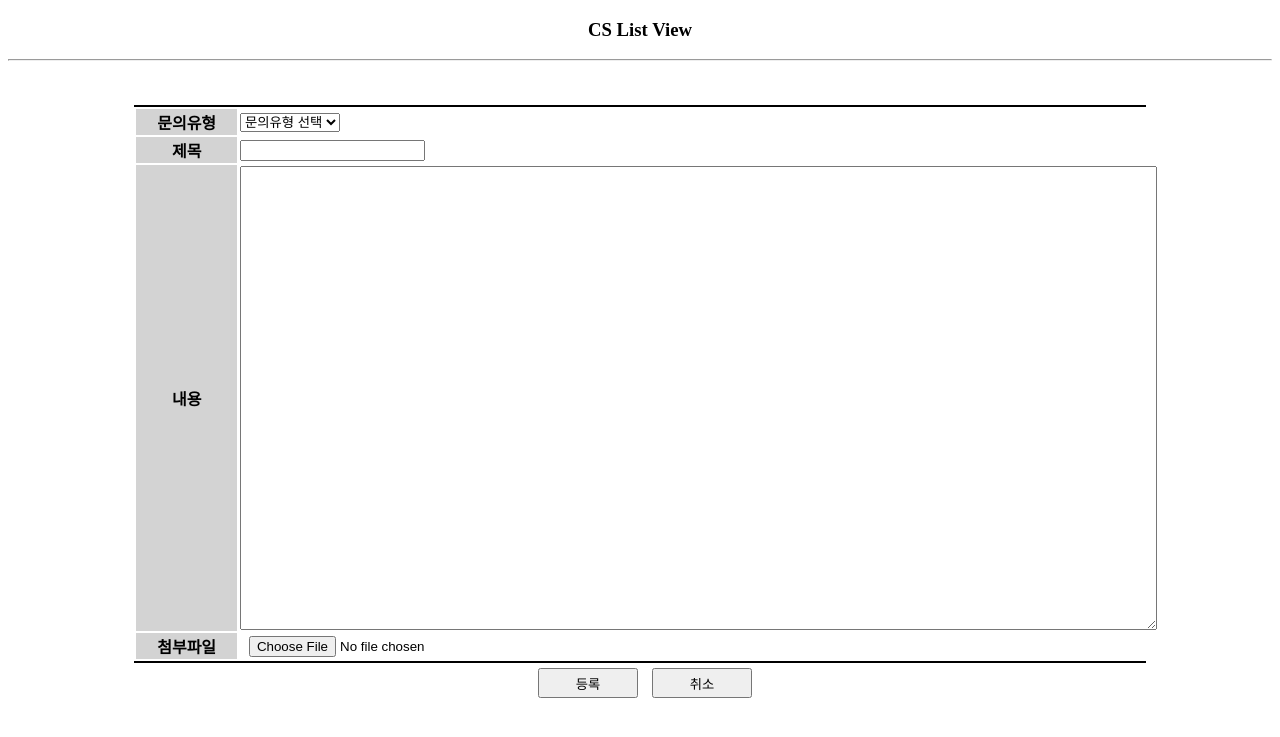
After one commit to violet-kitty/teamProject, a Java web app: page /csBoard/cs_write.do in a window 1280 px wide. The commit adds this page. Shown: the top 737 px of the page. Run offline with Spring Boot 4, a stand-in JSP engine, Linux system fonts and the light colour scheme; the project's own start-up code is not run, and a stand-in starts its controllers and pages.

Commit message:
csBoard update 17:51

```diff
--- a/teamProject/src/main/java/edu/howf/controller/CSController.java
+++ b/teamProject/src/main/java/edu/howf/controller/CSController.java
@@ -10,6 +10,7 @@ import org.springframework.stereotype.Controller;
 import org.springframework.ui.Model;
 import org.springframework.web.bind.annotation.RequestMapping;
 import org.springframework.web.bind.annotation.RequestMethod;
+import org.springframework.web.bind.annotation.ResponseBody;
 
 import edu.howf.service.CSService;
 import edu.howf.vo.CSVO;
@@ -26,7 +27,7 @@ public class CSController {
 	CSService csService;
 
 	@RequestMapping(value = "csList.do", method = RequestMethod.GET)
-	public String CSList(Model model, SearchVO vo, HttpServletRequest request, HttpSession session) {
+	public String csList(Model model, SearchVO vo, HttpServletRequest request, HttpSession session) {
 
 		session = request.getSession();
 		UserVO login = (UserVO)session.getAttribute("login");
@@ -58,5 +59,50 @@ public class CSController {
 
 	}
 
+	@RequestMapping(value = "cs_write.do", method = RequestMethod.GET)
+	public String cs_write() {
+
+		return "csBoard/cs_write";
+	}
+
+	@RequestMapping(value = "cs_write.do", method = RequestMethod.POST)
+	public String cs_write(CSVO vo, HttpServletRequest request, HttpSession session) {
+
+		session = request.getSession();
+
+		UserVO uv = (UserVO)session.getAttribute("login");
+
+		vo.setMidx(uv.getMidx());
+
+		int result = csService.CS_write(vo);
+
+		return "redirect:/csBoard/csList.do";
+	}
+
+	@RequestMapping(value = "csList_view.do", method = RequestMethod.GET)
+	public String csListView(int bidx, Model model) {
+
+		CSVO cv = csService.csList_view(bidx);
+
+		System.out.println(cv);
+		model.addAttribute("cv", cv);
+
+		return "csBoard/csList_view";
+	}
+
+	@ResponseBody
+	@RequestMapping(value = "csList_reply.do")
+	public int csListReply(CSVO vo) {
+
+		return csService.csList_reply(vo);
+	}
+
+	@RequestMapping(value = "csList_modify.do", method = RequestMethod.GET)
+	public String csListModify() {
+
+		return "";
+	}
+
+
 
 }
--- a/teamProject/src/main/java/edu/howf/service/CSService.java
+++ b/teamProject/src/main/java/edu/howf/service/CSService.java
@@ -16,4 +16,8 @@ public interface CSService {
 
 	public int CS_write(CSVO vo);
 
+	public CSVO csList_view(int bidx);
+
+	public int csList_reply(CSVO vo);
+
 }
--- /dev/null
+++ b/teamProject/src/main/webapp/WEB-INF/views/csBoard/cs_write.jsp
@@ -0,0 +1,101 @@
+<%@ page language="java" contentType="text/html; charset=UTF-8"
+    pageEncoding="UTF-8"%>
+<%@ taglib uri="http://java.sun.com/jsp/jstl/core" prefix="c" %>
+<%@ page session="true" %>	<!-- true에 되어있어야 EL을 이용해서 세션에 접근이 가능함 -->
+<!DOCTYPE html>
+<html>
+<head>
+<meta charset="UTF-8">
+<title>Insert title here</title>
+<style>
+h3{
+	text-align: center;
+}
+.div1{
+
+}
+.tb1{
+	border-top: 2px solid black;
+	border-bottom: 2px solid black;
+	width: 80%;
+	margin-left: 10%;
+	margin-right: 10%;
+}
+.tb_category{
+	text-align: center;
+	width: 10%;
+	background-color: lightgray;
+	font-weight: bold;
+}
+.tb_content{
+	border-top: 2px solid black;
+	border-bottom: 2px solid black;
+}
+.tb_textarea{
+	width: 100%;
+	text-align: left;
+	vertical-align: top;
+	padding-top: 10px;
+	padding-left: 10px;
+}
+.tb_filename{
+	text-align: left;
+	padding-left: 10px;
+}
+.div2{
+	text-align: center;
+	width: 80%;
+	margin-top: 5px;
+	margin-left: 10%;
+	margin-right: 10%;
+}
+.btn1{
+	width: 100px;
+	height: 30px;
+	margin-left: 1%;
+}
+</style>
+</head>
+<body>
+	<h3>CS List View</h3>
+	<hr>
+	<br>
+	<br>
+	<div class="div1">
+		<form action="cs_write.do" method="post">
+			<table class="tb1">
+				<tbody>
+					<tr>
+						<td class="tb_category">문의유형</td>
+						<td>
+							<select name="divsn">
+								<option value="">문의유형 선택</option>
+								<option value="질문">질문</option>
+								<option value="환불">환불</option>
+								<option value="신고">신고</option>
+								<option value="계정">게정</option>
+							</select>
+						</td>
+					</tr>
+					<tr>
+						<td class="tb_category">제목</td>
+						<td><input type="text" name="title"></td>
+					</tr>
+					<tr>
+						<td class="tb_category">내용</td>
+						<td><textarea class="tb_textarea" rows="30" name="content"></textarea></td>
+					</tr>
+					<tr>
+						<td class="tb_category">첨부파일</td>
+						<td class="tb_filename"><input type="file" name="filename" accept="image/png, image/jpeg"></td>
+					</tr>
+				</tbody>
+			</table>
+			<div class="div2">
+				<input type="submit" value="등록" class="btn1">
+				<input type="button" value="취소" onclick="location.href='csList.do'" class="btn1">
+			</div>
+		</form>
+	</div>
+</body>
+</html>
```
Also changed, not shown: teamProject/src/main/java/edu/howf/dao/CSDao.java (+12 -2 lines), teamProject/src/main/java/edu/howf/service/CSServiceImple.java (+13 -0 lines), teamProject/src/main/resources/mappers/CSMapper.xml (+41 -1 lines), teamProject/src/main/webapp/WEB-INF/views/csBoard/csList.jsp (+14 -2 lines), teamProject/src/main/webapp/WEB-INF/views/csBoard/csList_modify.jsp (added, +18 -0 lines), teamProject/src/main/webapp/WEB-INF/views/csBoard/csList_view.jsp (added, +150 -0 lines), 7 other files.
